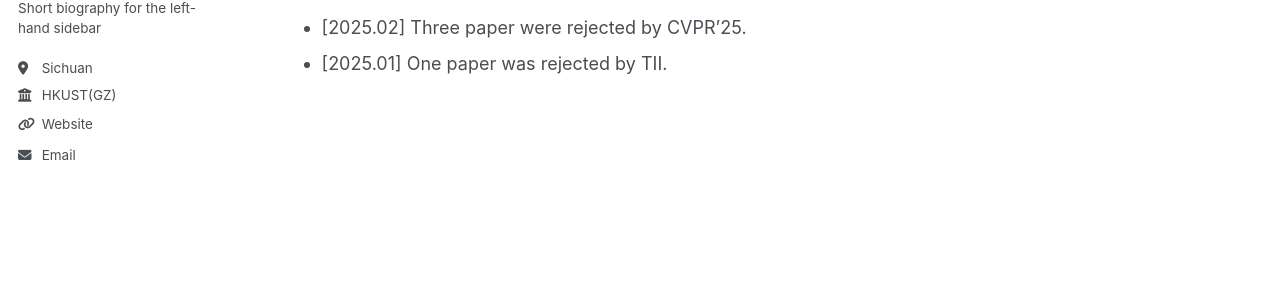
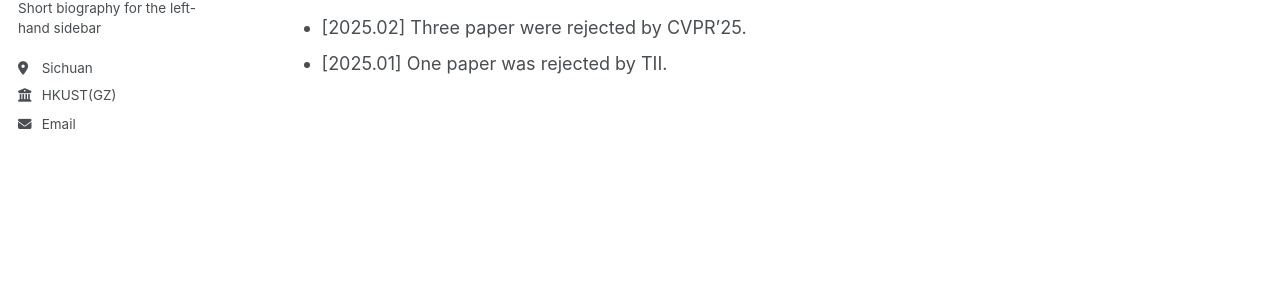
Before and after one commit to yuxuanfanOrion/yuxuanfanOrion.github.io, a Jekyll site: the page built from _pages/about.md, in a window 1280 px wide. Shown: the part 284-591 px from the top of the page. Built offline with Jekyll 4.4.1, drawn with Linux system fonts in a browser that asks for light colours.

Commit message:
Update _config.yml

```diff
--- a/_config.yml
+++ b/_config.yml
@@ -13,7 +13,7 @@
 title_separator          : "-"
 name                     : &name "Your Name"
 description              : &description "personal description"
-url                      : https://academicpages.github.io # the base hostname & protocol for your site e.g. "https://[your GitHub username].github.io"
+url                      : https://yuxuanfanOrion.github.io # the base hostname & protocol for your site e.g. "https://[your GitHub username].github.io"
 baseurl                  : "" # the subpath of your site, e.g. "/blog"
 repository               : "academicpages/academicpages.github.io"
 
@@ -28,7 +28,7 @@
   bio              : "Short biography for the left-hand sidebar"
   location         : "Sichuan"
   employer         : "HKUST(GZ)"
-  uri              : https://yuxuanfanOrion.github.io
+  uri              : # https://yuxuanfanOrion.github.io
   email            : "orionisfan@outlook.com"
 
   # Academic websites
```
